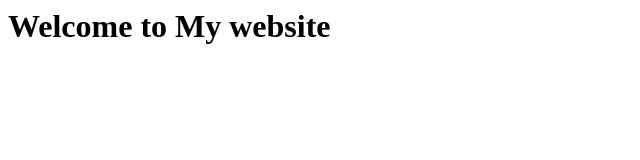
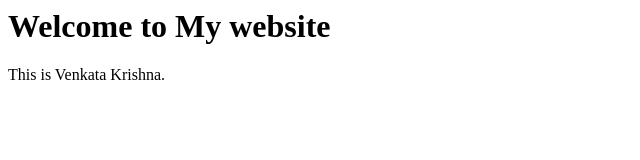
Before and after one commit to VenkatKrishna4/my-first-repo, a plain HTML site: page index.html in a window 1280 px wide. Shown: the whole page, without its empty margins (0-640 px from the left). Drawn offline with Linux system fonts and the light colour scheme.

Commit message:
Update index.html

```diff
--- a/index.html
+++ b/index.html
@@ -5,5 +5,6 @@
 </head>
 <body>
 <h1>Welcome to My website</h1>
+<p>This is Venkata Krishna.</p>
 </body>
 </html>
```
